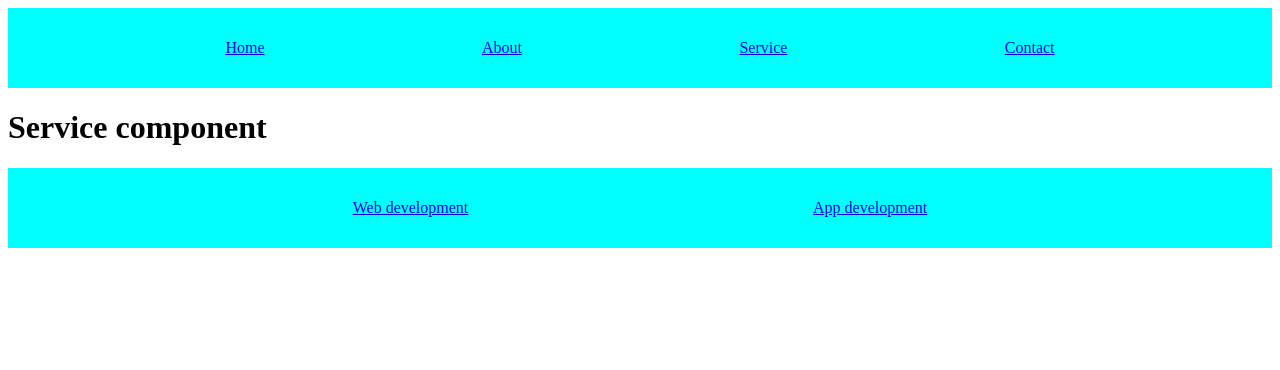
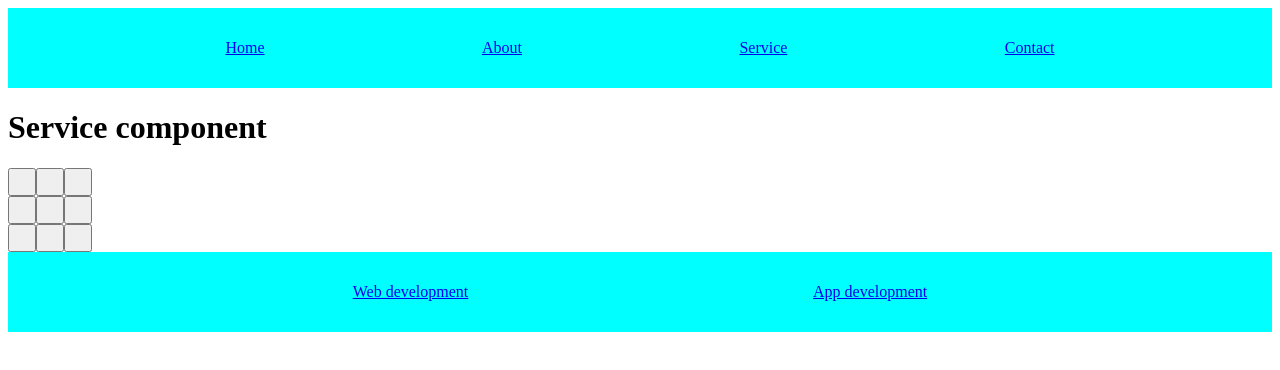
Before and after one commit to kamalrajms/React7, a React (Vite) app: page /Service in a window 1280 px wide. Shown: the top 370 px of the page. Built offline with nearby package versions, Linux system fonts and the light colour scheme.

Commit message:
UseId,XO-game,structure of Axios data,fetch

```diff
--- a/src/App.jsx
+++ b/src/App.jsx
@@ -74,6 +74,7 @@ export default function App() {
           <Greeting />
         </div>
       )}
+
       <BrowserRouter>
         <div className="Header">
           <Link to={""}>Home</Link>
--- /dev/null
+++ b/src/Component/UseIdHook.jsx
@@ -0,0 +1,28 @@
+import React, { useId } from "react";
+
+export default function UseIdHook() {
+  const id = useId();
+  console.log(id);
+  const email = useId();
+  console.log(email);
+  const age = useId();
+  console.log(age);
+
+  return (
+    <div>
+      <h2>UseID hook</h2>
+      <nav>
+        <label htmlFor={id}>Name</label>
+        <input type="text" id={id} />
+      </nav>
+      <nav>
+        <label htmlFor={email}>email</label>
+        <input type="text" id={email} />
+      </nav>
+      <nav>
+        <label htmlFor={`${age}-age`}>age</label>
+        <input type="text" id={`${age}-age`} />
+      </nav>
+    </div>
+  );
+}
--- /dev/null
+++ b/src/Game/Button.jsx
@@ -0,0 +1,9 @@
+import React from "react";
+
+export default function Button({ value, onSquareClick }) {
+  return (
+    <button style={{ padding: "12px" }} onClick={onSquareClick}>
+      {value}
+    </button>
+  );
+}
--- /dev/null
+++ b/src/Game/XOgame.jsx
@@ -0,0 +1,40 @@
+import React, { useState } from "react";
+import Button from "./Button";
+
+export default function XOgame() {
+  const [Xnext, setXnext] = useState(true);
+  const [square, setSquare] = useState(Array(9).fill(null));
+
+  function handleClick(i) {
+    if (square[i]) {
+      return;
+    }
+    const nextSquare = square.slice();
+    if (Xnext) {
+      nextSquare[i] = "x";
+    } else {
+      nextSquare[i] = "o";
+    }
+    setSquare(nextSquare);
+    setXnext(!Xnext);
+  }
+  return (
+    <div>
+      <div>
+        <Button value={square[0]} onSquareClick={() => handleClick(0)} />
+        <Button value={square[1]} onSquareClick={() => handleClick(1)} />
+        <Button value={square[2]} onSquareClick={() => handleClick(2)} />
+      </div>
+      <div>
+        <Button value={square[3]} onSquareClick={() => handleClick(3)} />
+        <Button value={square[4]} onSquareClick={() => handleClick(4)} />
+        <Button value={square[5]} onSquareClick={() => handleClick(5)} />
+      </div>
+      <div>
+        <Button value={square[6]} onSquareClick={() => handleClick(6)} />
+        <Button value={square[7]} onSquareClick={() => handleClick(7)} />
+        <Button value={square[8]} onSquareClick={() => handleClick(8)} />
+      </div>
+    </div>
+  );
+}
--- a/src/Routing/Home.jsx
+++ b/src/Routing/Home.jsx
@@ -1,6 +1,7 @@
 import React, { useState, useEffect } from "react";
 import { useNavigate } from "react-router-dom";
 import useCustomAPI from "../Component/useCustomAPI";
+import UseIdHook from "../Component/UseIdHook";
 
 export default function Home() {
   const {
@@ -22,6 +23,9 @@ export default function Home() {
 
   return (
     <div>
+      <UseIdHook />
+      <UseIdHook />
+      <UseIdHook />
       <h3>userDAta</h3>
       {user.map((user) => (
         <h4 key={user.id}>{user.name}</h4>
--- a/src/Routing/Service.jsx
+++ b/src/Routing/Service.jsx
@@ -1,10 +1,12 @@
 import React from "react";
 import { Link, Outlet } from "react-router-dom";
+import XOgame from "../Game/XOgame";
 
 export default function Service() {
   return (
     <div>
       <h1>Service component</h1>
+      <XOgame />
       <div className="Header">
         <Link to={"WebDevelopment"}>Web development</Link>
         <Link to={"AppDevelopment"}>App development</Link>
```
Also changed, not shown: src/Component/useCustomAPI.js (line endings or trailing spaces), src/text.txt.
